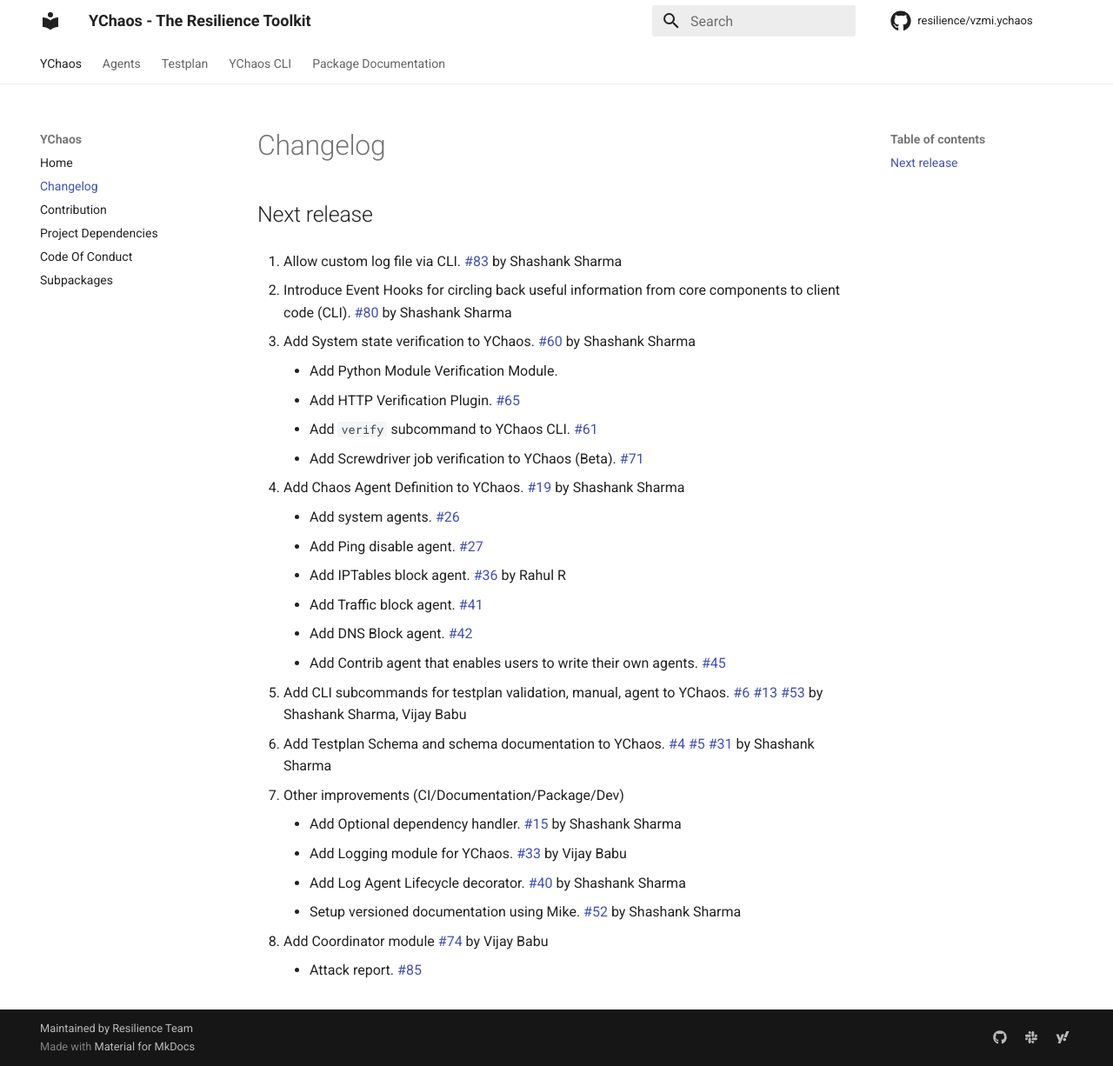
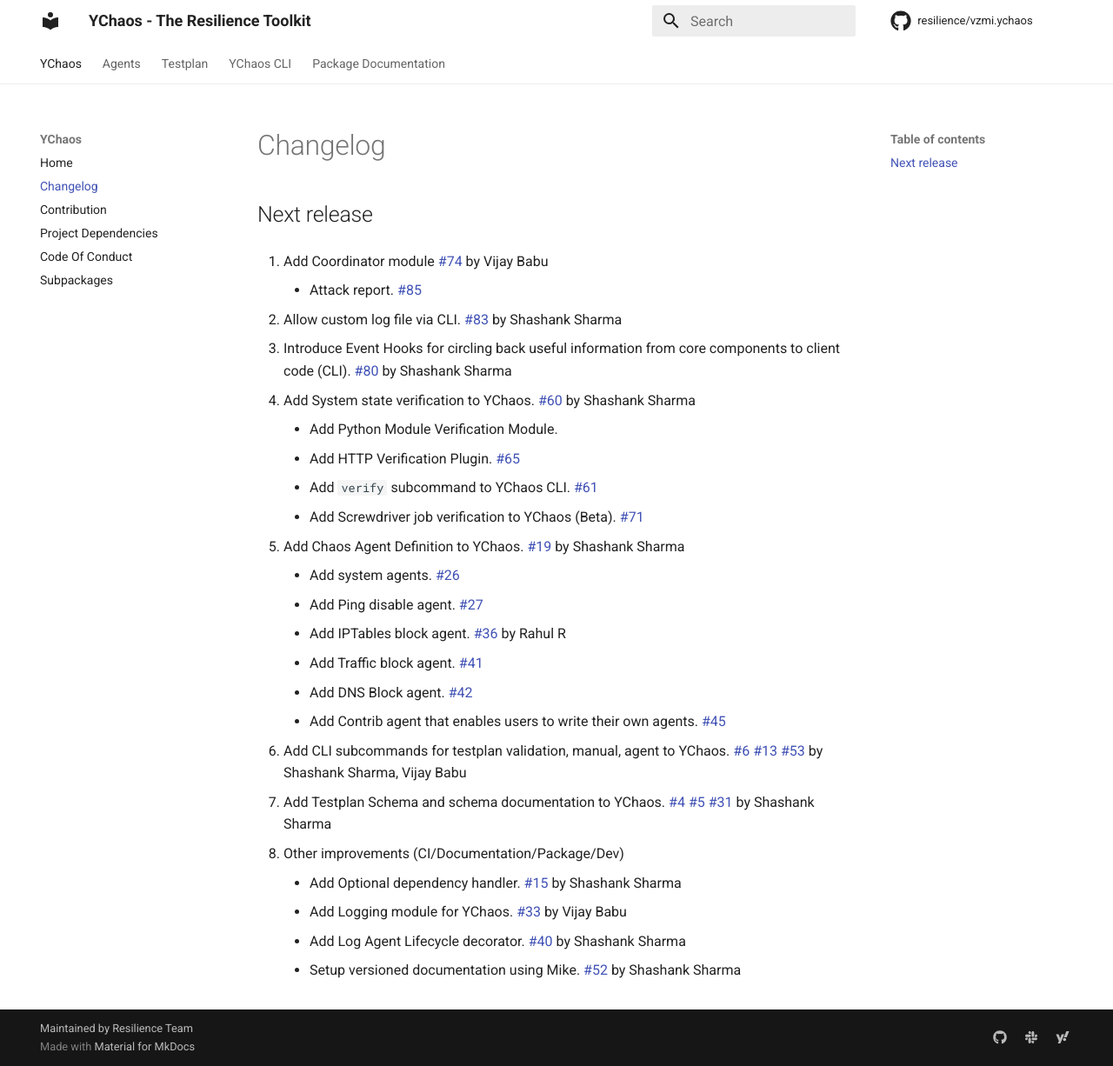
Before and after one commit to yahoo/ychaos, an MkDocs documentation site: the page built from docs/changelog.md, in a window 1280 px wide and 1226 px high. Shown: the whole window at 87% size. Built offline with MkDocs 1.6.1 and Material for MkDocs 9.7.7, drawn with Linux system fonts in a browser that asks for light colours; the version menu is left out; some of the changed lines change nothing that is shown.

Commit message:
fix change log (#90)

```diff
--- a/docs/changelog.md
+++ b/docs/changelog.md
@@ -1,6 +1,10 @@
 # Changelog
 
 ## Next release
+
+1. Add Coordinator module [#74](https://git.vzbuilders.com/resilience/vzmi.ychaos/pull/74) by Vijay Babu
+
+    - Attack report. [#85](https://git.vzbuilders.com/resilience/vzmi.ychaos/pull/85)
 
 1. Allow custom log file via CLI. [#83](https://git.vzbuilders.com/resilience/vzmi.ychaos/pull/83) by Shashank Sharma
 
@@ -40,6 +44,3 @@
     - Add Logging module for YChaos. [#33](https://git.vzbuilders.com/resilience/vzmi.ychaos/pull/33) by Vijay Babu
     - Add Log Agent Lifecycle decorator. [#40](https://git.vzbuilders.com/resilience/vzmi.ychaos/pull/40) by Shashank Sharma
     - Setup versioned documentation using Mike. [#52](https://git.vzbuilders.com/resilience/vzmi.ychaos/pull/52) by Shashank Sharma
-
-8. Add Coordinator module [#74](https://jira.vzbuilders.com/browse/IDENTITY-31943) by Vijay Babu
-    - Attack report. [#85](https://jira.vzbuilders.com/browse/IDENTITY-33345)
```
